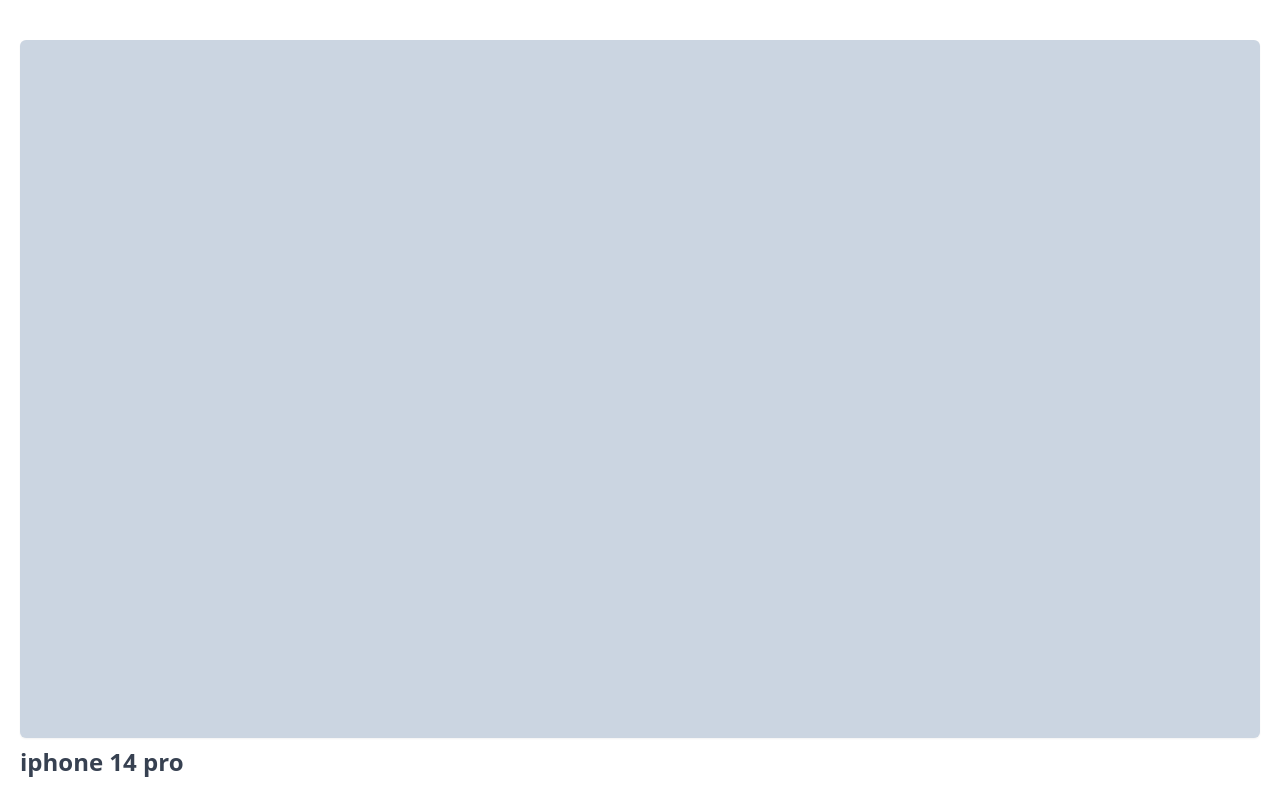
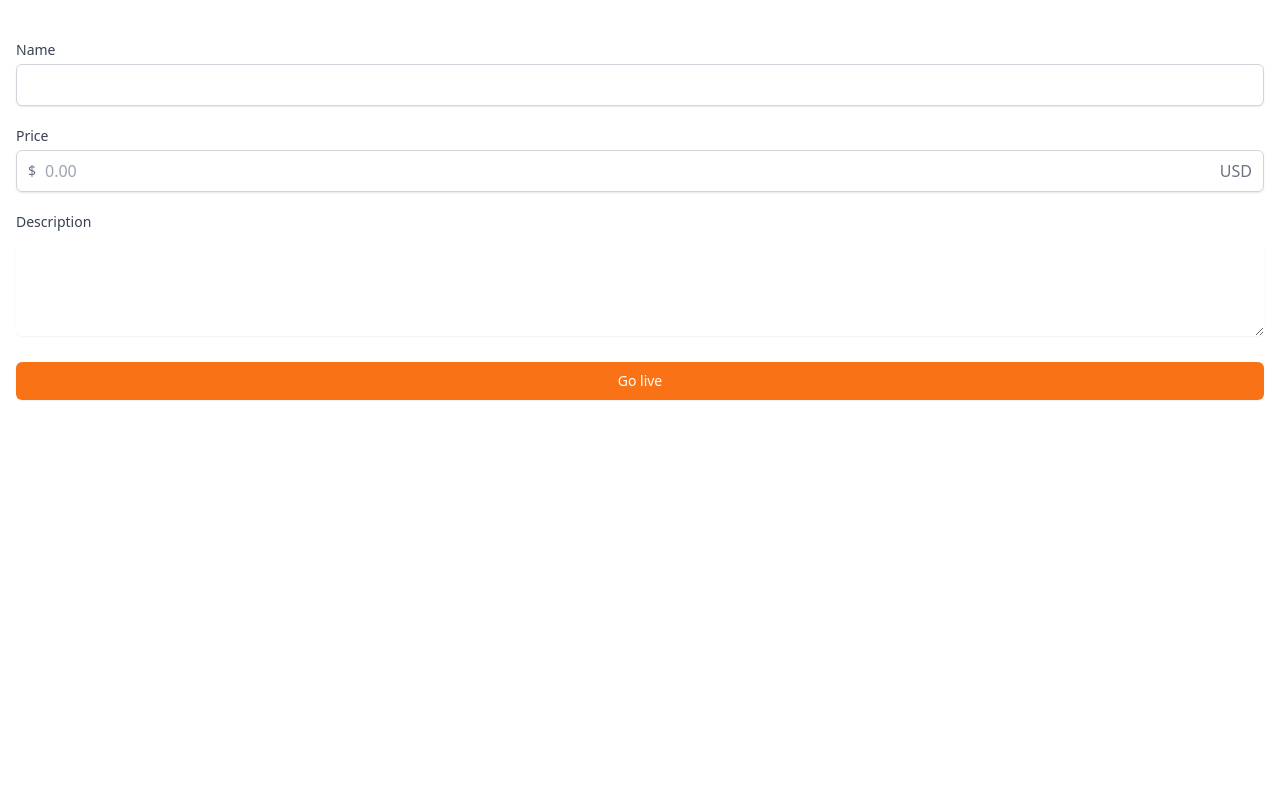
Before and after one commit to mikyungyun/market, a Next.js app: page /streams/create in a window 1280 px wide. Shown: the top 800 px of the page. Built offline with nearby package versions, Linux system fonts and the light colour scheme.

Commit message:
stream create page ui

```diff
--- /dev/null
+++ b/src/pages/streams/create.tsx
@@ -0,0 +1,64 @@
+import type { NextPage } from 'next';
+
+const Create: NextPage = () => {
+  return (
+    <div className="space-y-5 py-10 px-4">
+      <div>
+        <label
+          className="mb-1 block text-sm font-medium text-gray-700"
+          htmlFor="name"
+        >
+          Name
+        </label>
+        <div className="rounded-md relative flex  items-center shadow-sm">
+          <input
+            id="name"
+            type="email"
+            className="appearance-none w-full px-3 py-2 border border-gray-300 rounded-md shadow-sm placeholder-gray-400 focus:outline-none focus:ring-orange-500 focus:border-orange-500"
+            required
+          />
+        </div>
+      </div>
+      <div>
+        <label
+          className="mb-1 block text-sm font-medium text-gray-700"
+          htmlFor="price"
+        >
+          Price
+        </label>
+        <div className="rounded-md relative flex  items-center shadow-sm">
+          <div className="absolute left-0 pointer-events-none pl-3 flex items-center justify-center">
+            <span className="text-gray-500 text-sm">$</span>
+          </div>
+          <input
+            id="price"
+            className="appearance-none pl-7 w-full px-3 py-2 border border-gray-300 rounded-md shadow-sm placeholder-gray-400 focus:outline-none focus:ring-orange-500 focus:border-orange-500"
+            type="text"
+            placeholder="0.00"
+          />
+          <div className="absolute right-0 pointer-events-none pr-3 flex items-center">
+            <span className="text-gray-500">USD</span>
+          </div>
+        </div>
+      </div>
+      <div>
+        <label
+          htmlFor="description"
+          className="mb-1 block text-sm font-medium text-gray-700"
+        >
+          Description
+        </label>
+        <textarea
+          id="description"
+          className="mt-1 shadow-sm w-full focus:ring-orange-500 rounded-md border-gray-300 focus:border-orange-500 "
+          rows={4}
+        />
+      </div>
+      <button className="w-full bg-orange-500 hover:bg-orange-600 text-white py-2 px-4 border border-transparent rounded-md shadow-sm text-sm font-medium focus:ring-2 focus:ring-offset-2 focus:ring-orange-500 focus:outline-none ">
+        Go live
+      </button>
+    </div>
+  );
+};
+
+export default Create;
--- a/src/styles/globals.css
+++ b/src/styles/globals.css
@@ -1,3 +1,12 @@
 @tailwind base;
 @tailwind components;
 @tailwind utilities;
+
+/* scrollbar-none */
+body {
+  -ms-overflow-style: none;
+}
+
+::-webkit-scrollbar {
+  display: none;
+}
```
